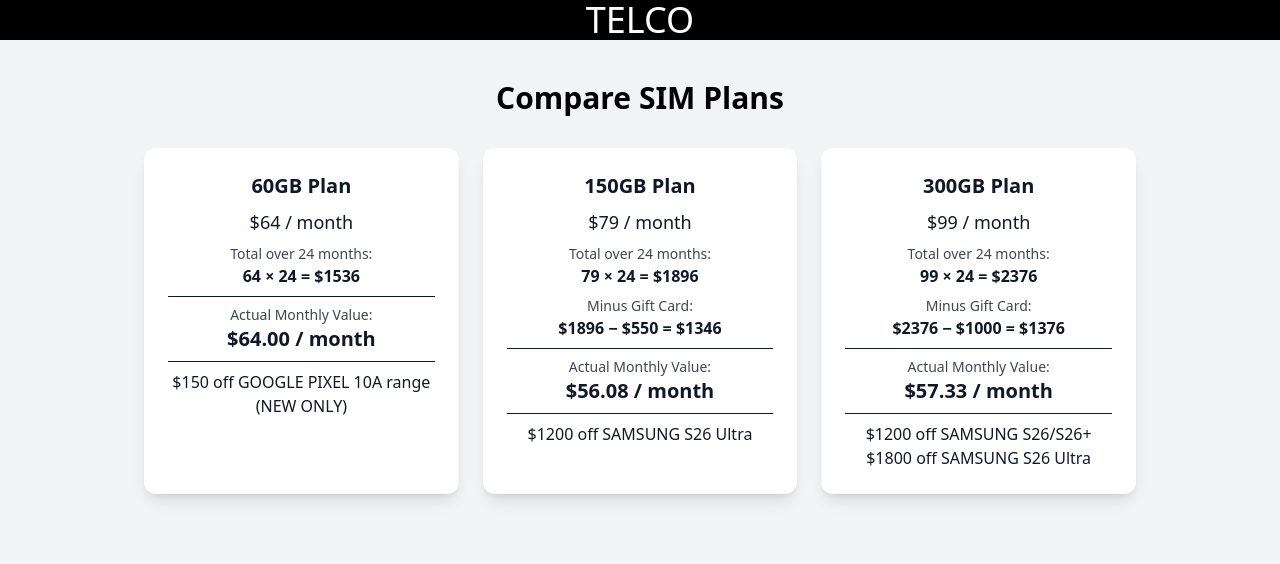
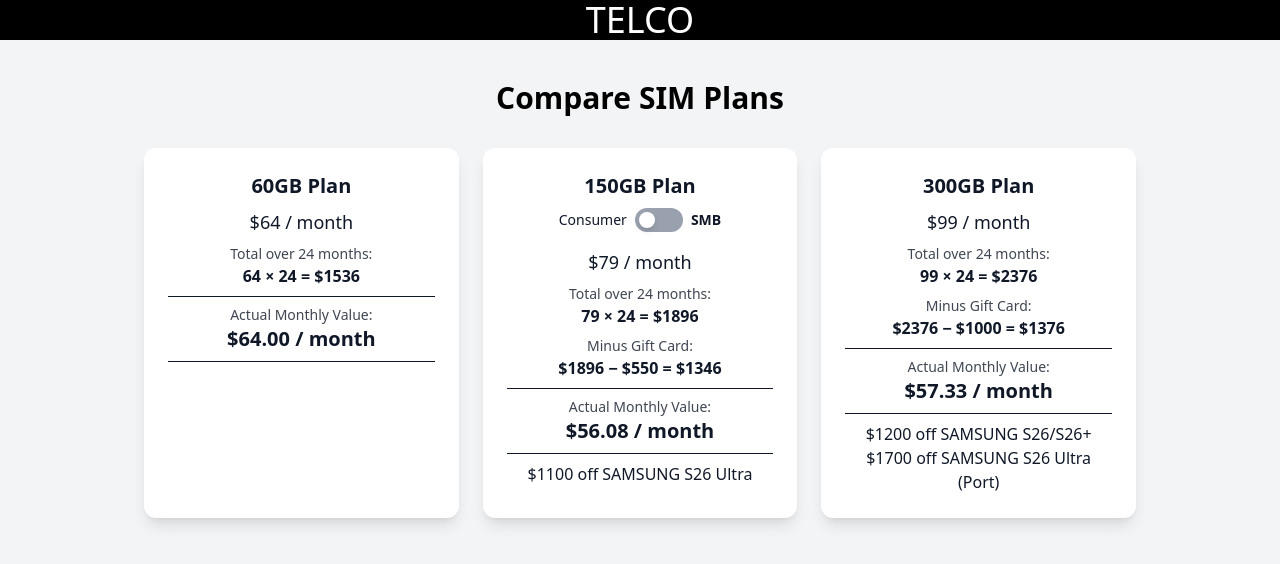
Before and after one commit to m011amad/telco, a React (Vite) app in the folder telco/: page / in a window 1280 px wide. Shown: the top 564 px of the page. Built offline with nearby package versions, Linux system fonts and the light colour scheme.

Commit message:
plan updated 11/03

```diff
--- a/telco/src/Plans.jsx
+++ b/telco/src/Plans.jsx
@@ -9,9 +9,9 @@ const PhonePlans = () => {
       name: "150GB",
       price: 79,
       months: 24,
-      giftCard: 550,
+      giftCard: isSMB ? 700 : 550,
       //discount: 10, // $10 discount per month
-      hasSMB: false,
+      hasSMB: true,
     },
     {
       name: "300GB",
@@ -136,18 +136,19 @@ const PhonePlans = () => {
               )}
               {is60GB && (
                 <div className="mt-2 pt-2 border-t">
-                  <p>$150 off GOOGLE PIXEL 10A range (NEW ONLY)</p>
+                  <p></p>
                 </div>
               )}
               {is150GB && (
                 <div className="mt-2 pt-2 border-t">
-                  <p>$1200 off SAMSUNG S26 Ultra</p>
+                  <p>$1100 off SAMSUNG S26 Ultra</p>
+                  {isSMB && <p>$1200 off SAMSUNG S26 Ultra</p>}
                 </div>
               )}
               {is300GB && (
                 <div className="mt-2 pt-2 border-t">
                   <p>$1200 off SAMSUNG S26/S26+</p>
-                  <p>$1800 off SAMSUNG S26 Ultra</p>
+                  <p>$1700 off SAMSUNG S26 Ultra (Port)</p>
                 </div>
               )}
             </div>
```
